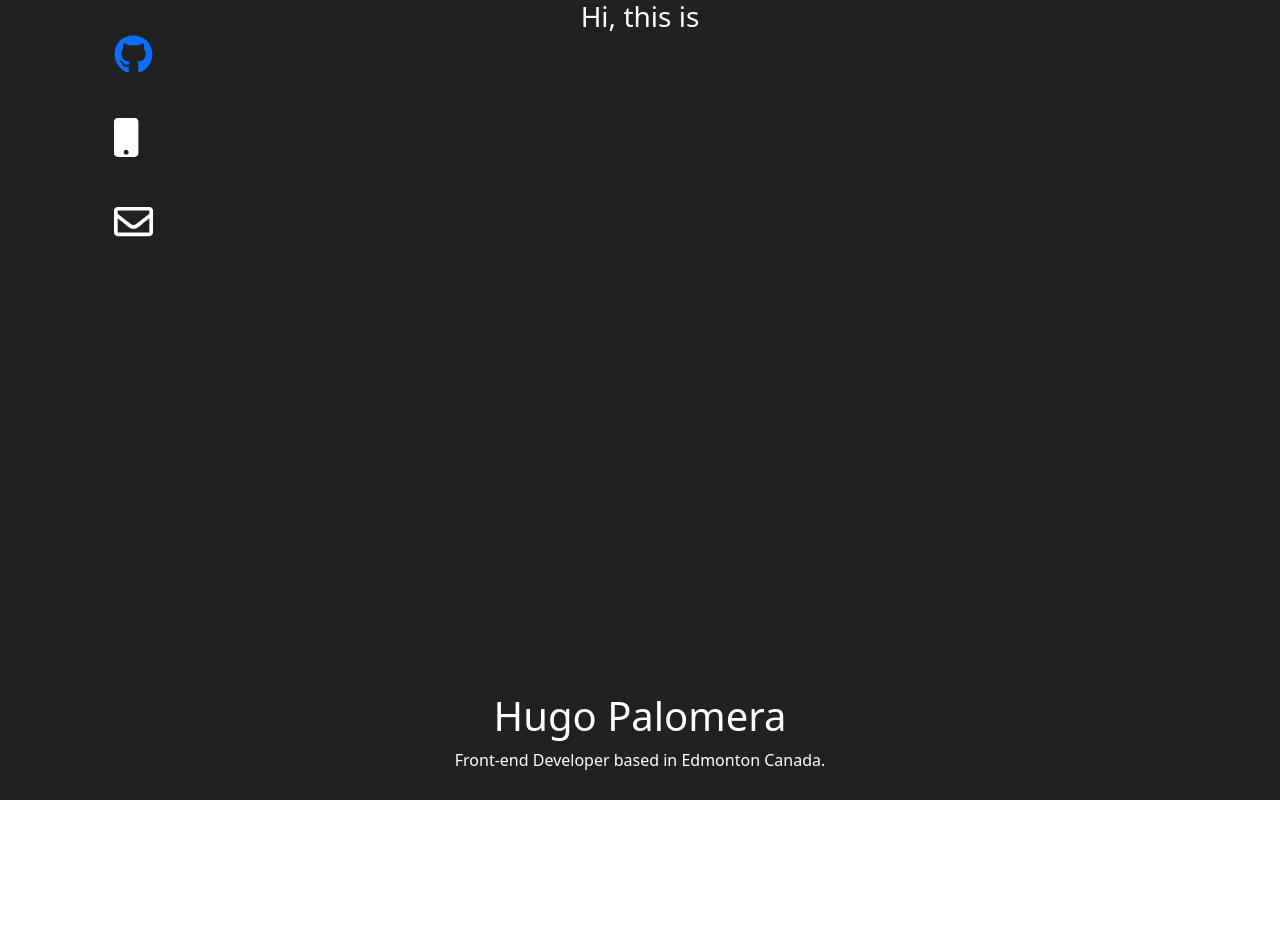
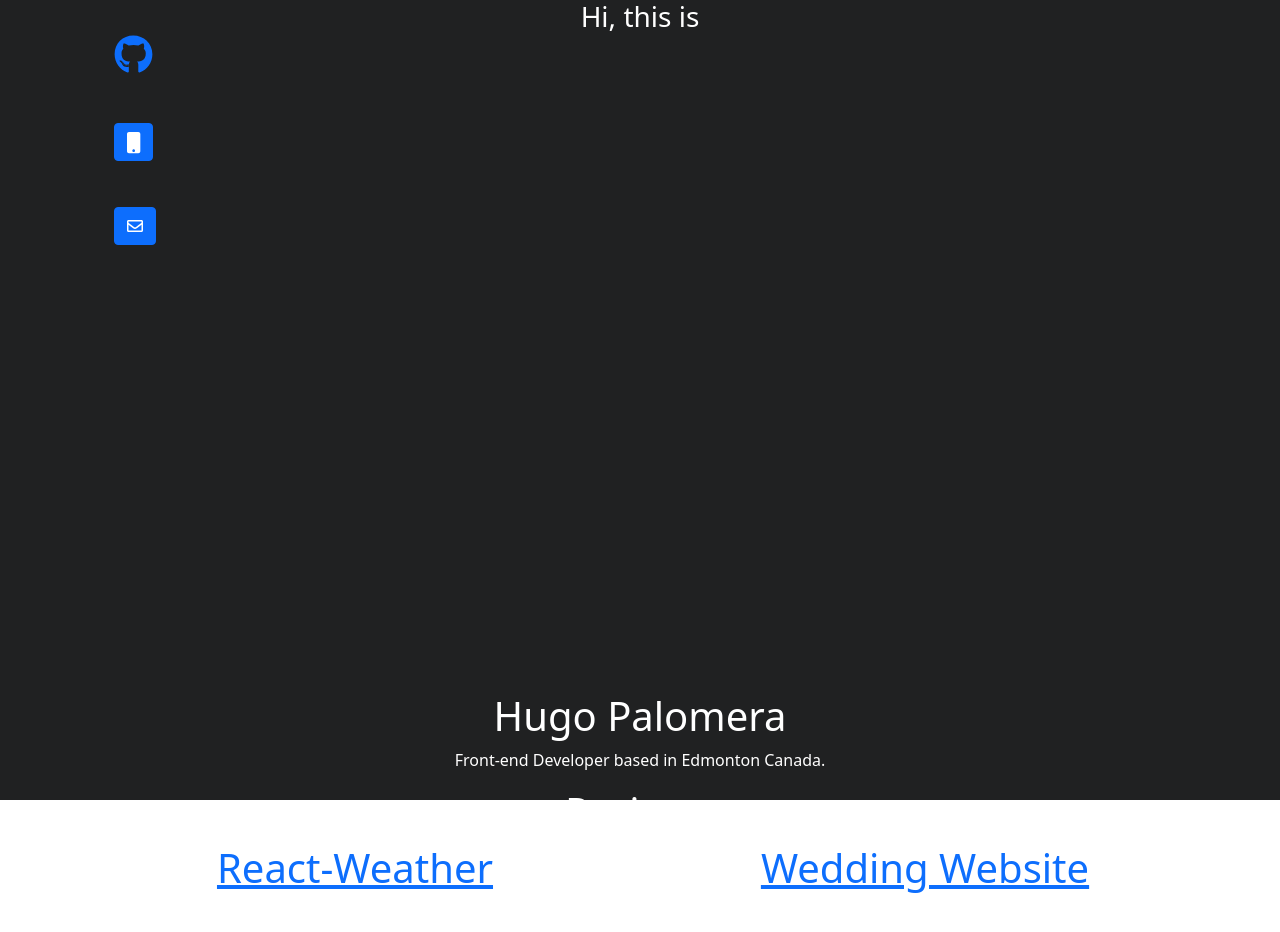
Before and after one commit to hugo-pb/Hugos-Porfolio, a React (Create React App) app: page / in a window 1280 px wide. Shown: the top 932 px of the page. Built offline with nearby package versions, Linux system fonts and the light colour scheme; no server answers.

Commit message:
added contact icosnt with bootstrap interactions

```diff
--- a/package.json
+++ b/package.json
@@ -13,6 +13,7 @@
     "@testing-library/user-event": "^13.5.0",
     "bootstrap": "^5.1.3",
     "react": "^17.0.2",
+    "react-bootstrap": "^2.1.1",
     "react-dom": "^17.0.2",
     "react-scripts": "5.0.0",
     "react-tsparticles": "^1.39.0",
--- a/src/App.css
+++ b/src/App.css
@@ -1,8 +1,6 @@
 
 
-.App .Background {
-  height: 560px;
-}
+
 
 .App h1 {text-align: center;
   position: relative;
--- a/src/App.js
+++ b/src/App.js
@@ -10,8 +10,10 @@ function App() {
       <div className="Background section">
         <h3>Hi, this is</h3>
         <Background />
-        <h1>Hugo Palomera</h1>
-        <p>Front-end Developer based in Edmonton Canada.</p>
+        <div className="name">
+          <h1>Hugo Palomera</h1>
+          <p>Front-end Developer based in Edmonton Canada.</p>
+        </div>
       </div>
       <div className="section">
         <Projects />
--- a/src/components/Contact.js
+++ b/src/components/Contact.js
@@ -1,9 +1,11 @@
 import React from "react";
 import { FontAwesomeIcon } from "@fortawesome/react-fontawesome";
 import { faGithub } from "@fortawesome/free-brands-svg-icons";
-import { faMobile } from "@fortawesome/free-solid-svg-icons";
-import { faEnvelope } from "@fortawesome/free-regular-svg-icons";
+import Mail from "./popups/Mail";
+
 import "../styles/Contact.css";
+import "bootstrap"
+import Example from "./popups/popup";
 export default function Contact() {
   return (
     <div className="Contact">
@@ -14,12 +16,11 @@ export default function Contact() {
           </a>
         </li>
         <li>
-          {" "}
-          <FontAwesomeIcon icon={faMobile} />
+          <Example />
         </li>
         <li>
           {" "}
-          <FontAwesomeIcon icon={faEnvelope} />
+          <Mail />
         </li>
       </ul>
     </div>
--- /dev/null
+++ b/src/components/popups/Mail.js
@@ -0,0 +1,28 @@
+import React, { useState, useRef } from "react";
+import { faEnvelope } from "@fortawesome/free-regular-svg-icons";
+import { FontAwesomeIcon } from "@fortawesome/react-fontawesome";
+import Button from "react-bootstrap/Button";
+import Overlay from "react-bootstrap/Overlay";
+import Tooltip from "react-bootstrap/Tooltip";
+
+export default function Mail() {
+  const [show, setShow] = useState(false);
+  const target = useRef(null);
+
+  return (
+    <div>
+      <Button ref={target} onClick={() => setShow(!show)}>
+        <FontAwesomeIcon icon={faEnvelope} />
+      </Button>
+      <Overlay target={target.current} show={show} placement="right">
+        {(props) => (
+          <Tooltip id="overlay-Mail" {...props}>
+            <a href="H.palomerabecerra@gmail.com">
+              H.palomerabecerra@gmail.com
+            </a>
+          </Tooltip>
+        )}
+      </Overlay>
+    </div>
+  );
+}
--- /dev/null
+++ b/src/components/popups/popup.js
@@ -0,0 +1,25 @@
+import React, { useState, useRef } from "react";
+import { faMobile } from "@fortawesome/free-solid-svg-icons";
+import { FontAwesomeIcon } from "@fortawesome/react-fontawesome";
+import Button from "react-bootstrap/Button";
+import Overlay from "react-bootstrap/Overlay";
+import Tooltip from "react-bootstrap/Tooltip";
+export default function Example() {
+  const [show, setShow] = useState(false);
+  const target = useRef(null);
+
+  return (
+    <div>
+      <Button ref={target} onClick={() => setShow(!show)}>
+        <FontAwesomeIcon icon={faMobile} size="lg" />
+      </Button>
+      <Overlay target={target.current} show={show} placement="right">
+        {(props) => (
+          <Tooltip id="overlay-example" {...props}>
+            (587) 566 4191
+          </Tooltip>
+        )}
+      </Overlay>
+    </div>
+  );
+}
```
Also changed, not shown: 1 other file (tests, documents, lock files or other folders).
